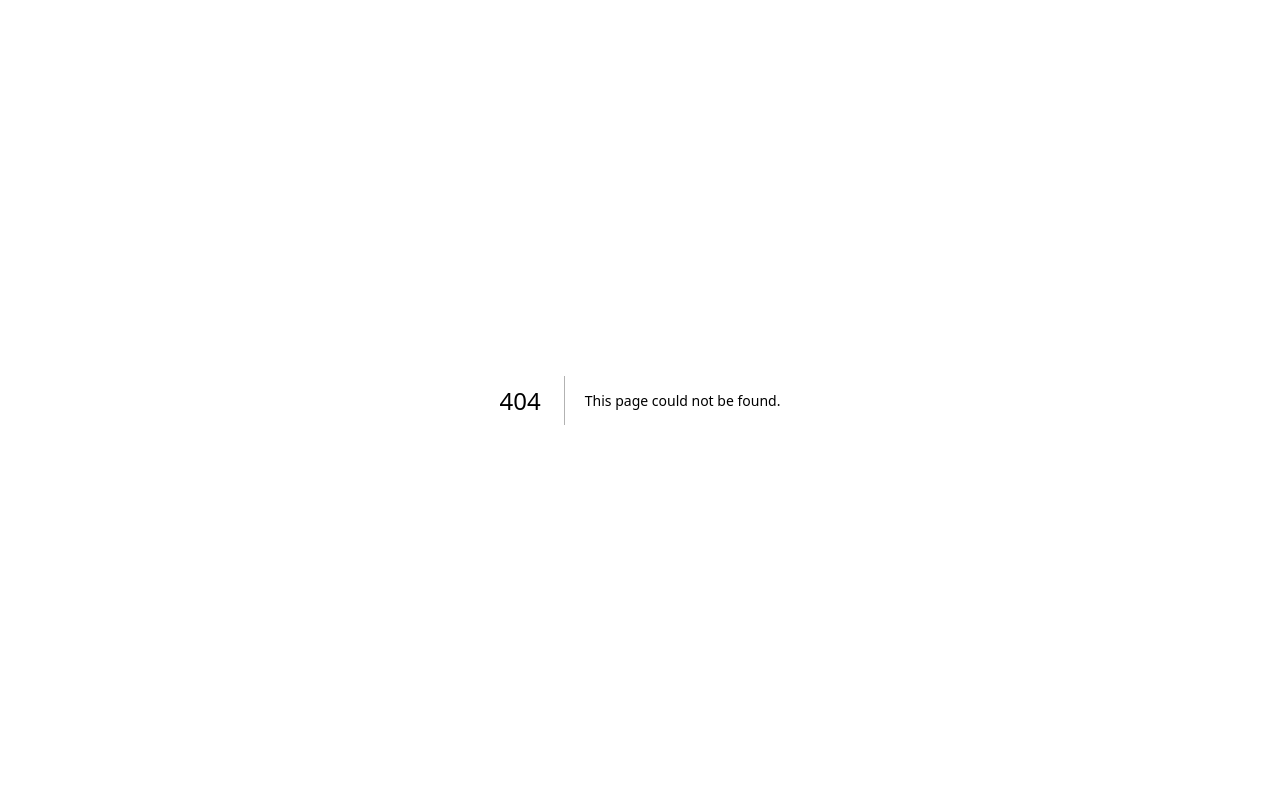
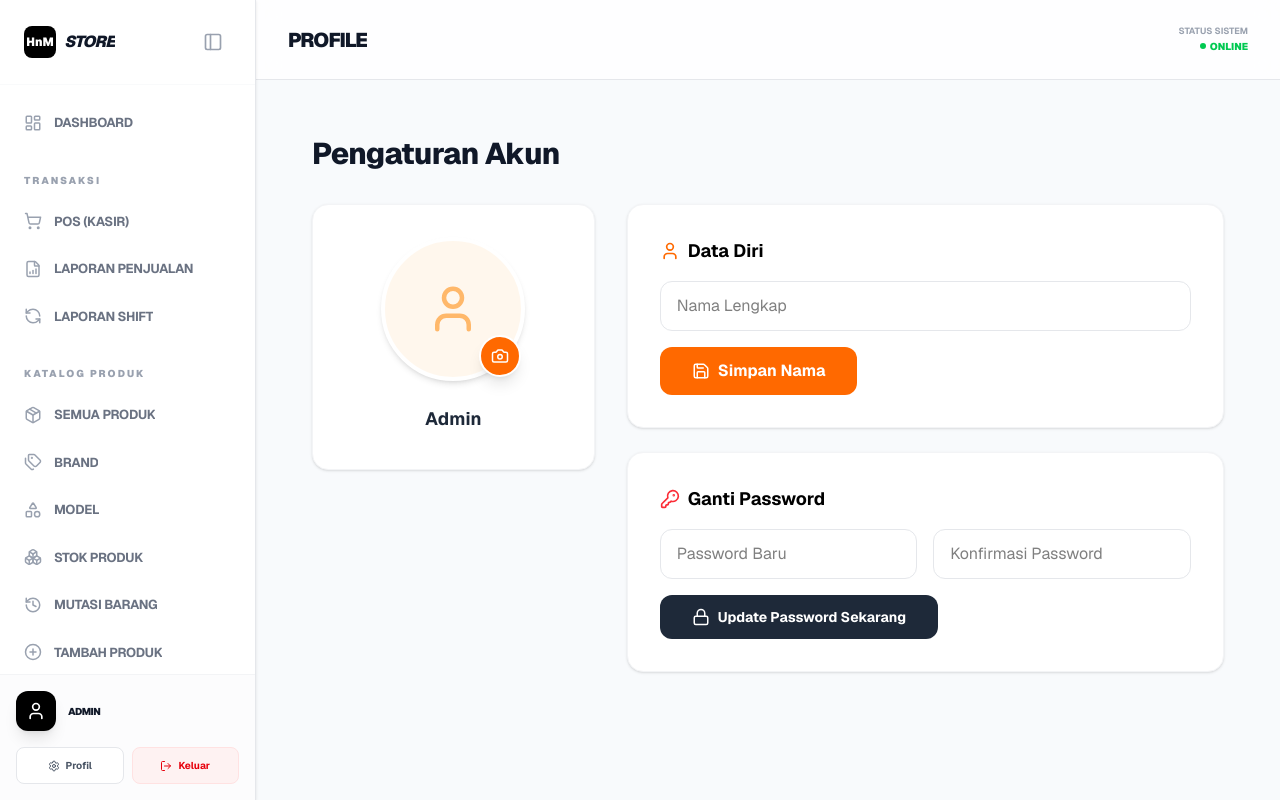
Before and after one commit to Dicoment/hnmstore, a Next.js app: page /admin/profile in a window 1280 px wide. Before the commit this address had no page. Built offline with nearby package versions, Linux system fonts and the light colour scheme; no server answers.

Commit message:
fix: sync media manager with product table and update middleware role

```diff
--- a/app/admin/layout.tsx
+++ b/app/admin/layout.tsx
@@ -49,12 +49,7 @@ export default function AdminLayout({
           .eq('id', user.id)
           .single()
 
-        if (profile) {
-          setAdminName(profile.full_name)
-        } else {
-          const name = user.user_metadata?.username || user.email?.split('@')[0]
-          setAdminName(name)
-        }
+        if (profile) setAdminName(profile.full_name)
       }
     }
     getAdmin()
@@ -75,7 +70,7 @@ export default function AdminLayout({
       {/* Overlay Mobile */}
       {mobileOpen && (
         <div
-          className="fixed inset-0 bg-black/50 z-60 lg:hidden backdrop-blur-sm"
+          className="fixed inset-0 bg-black/60 z-[90] lg:hidden backdrop-blur-sm"
           onClick={() => setMobileOpen(false)}
         />
       )}
@@ -83,30 +78,31 @@ export default function AdminLayout({
       {/* Sidebar */}
       <aside
         className={`
-          bg-white border-r border-gray-200 shadow-sm
+          bg-white border-r border-gray-200 shadow-xl lg:shadow-sm
           transition-all duration-300 ease-in-out
-          fixed h-full z-70 flex flex-col
-          ${collapsed ? "w-20" : "w-64"}
+          fixed h-full z-[100] flex flex-col
+          ${collapsed ? "w-20" : "w-72 lg:w-64"}
           ${mobileOpen ? "translate-x-0" : "-translate-x-full lg:translate-x-0"}
         `}
       >
-        <div className="p-6 flex items-center justify-between border-b border-gray-50">
+        <div className="p-6 flex items-center justify-between border-b border-gray-50 shrink-0">
           {(!collapsed || mobileOpen) && (
             <div className="flex items-center gap-2 animate-in fade-in duration-500">
-              <div className="w-8 h-8 bg-black rounded-lg flex items-center justify-center">
+              <div className="w-8 h-8 bg-black rounded-lg flex items-center justify-center shrink-0">
                 <span className="text-white font-black text-xs">HnM</span>
               </div>
-              <span className="font-black italic tracking-tighter text-gray-900 uppercase">Store</span>
+              <span className="font-black italic tracking-tighter text-gray-900 uppercase truncate">Store</span>
             </div>
           )}
           <button
             onClick={() => mobileOpen ? setMobileOpen(false) : setCollapsed(!collapsed)}
-            className="text-gray-400 hover:bg-gray-100 p-2 rounded-xl transition-all active:scale-90"
+            className="text-gray-400 hover:bg-gray-100 p-2 rounded-xl active:scale-90 transition-all"
           >
-            {mobileOpen ? <CloseIcon size={20} /> : <PanelLeft size={20} className="hidden lg:block" />}
+            {mobileOpen ? <CloseIcon size={20} className="text-black" /> : <PanelLeft size={20} className="hidden lg:block" />}
           </button>
         </div>
 
+        {/* --- MENU LENGKAP GAK ADA YANG DIBUANG --- */}
         <nav className="flex-1 overflow-y-auto px-3 py-4 space-y-1 custom-scrollbar">
           <SidebarItem href="/admin" icon={<LayoutDashboard size={18} />} label="Dashboard" collapsed={collapsed} mobileOpen={mobileOpen} active={pathname === '/admin'} />
 
@@ -129,6 +125,7 @@ export default function AdminLayout({
           <SidebarItem href="/admin/wa-settings" icon={<MessageSquare size={18} />} label="WhatsApp Admin" collapsed={collapsed} mobileOpen={mobileOpen} active={pathname === '/admin/wa-settings'} />
         </nav>
 
+        {/* Footer Sidebar */}
         <div className="p-4 border-t border-gray-100 bg-gray-50/50">
           <div className={`flex items-center gap-3 ${(collapsed && !mobileOpen) ? "justify-center" : ""}`}>
             <div className="w-10 h-10 rounded-xl bg-black flex items-center justify-center text-white shadow-lg shrink-0">
@@ -137,16 +134,16 @@ export default function AdminLayout({
             {(!collapsed || mobileOpen) && (
               <div className="flex-1 min-w-0">
                 <p className="text-[10px] font-black text-gray-900 truncate uppercase tracking-tighter">{adminName}</p>
-                <p className="text-[10px] font-bold text-gray-400 truncate lowercase">{adminEmail}</p>
+                <p className="text-[10px] font-bold text-gray-400 truncate">{adminEmail}</p>
               </div>
             )}
           </div>
           {(!collapsed || mobileOpen) && (
             <div className="grid grid-cols-2 gap-2 mt-4">
-              <Link href="/admin/profile" className="flex items-center justify-center gap-1.5 py-2 bg-white border border-gray-200 rounded-lg text-[10px] font-bold text-gray-600 hover:bg-gray-50 transition-all">
+              <Link href="/admin/profile" className="flex items-center justify-center gap-1.5 py-2.5 bg-white border border-gray-200 rounded-lg text-[10px] font-bold text-gray-600 active:bg-gray-50">
                 <Settings size={12} /> Profil
               </Link>
-              <button onClick={handleLogout} className="flex items-center justify-center gap-1.5 py-2 bg-red-50 border border-red-100 rounded-lg text-[10px] font-bold text-red-600 hover:bg-red-100 transition-all">
+              <button onClick={handleLogout} className="flex items-center justify-center gap-1.5 py-2.5 bg-red-50 border border-red-100 rounded-lg text-[10px] font-bold text-red-600 active:bg-red-100">
                 <LogOut size={12} /> Keluar
               </button>
             </div>
@@ -155,23 +152,23 @@ export default function AdminLayout({
       </aside>
 
       {/* Content Area */}
-      <div className={`flex-1 flex flex-col transition-all duration-300 ${collapsed ? "lg:ml-20" : "lg:ml-64"} ml-0`}>
-        <header className="bg-white/80 backdrop-blur-md border-b border-gray-200 px-4 lg:px-8 py-4 lg:py-6 flex items-center justify-between sticky top-0 z-40">
-          <div className="flex items-center gap-4">
+      <div className={`flex-1 flex flex-col transition-all duration-300 ${collapsed ? "lg:ml-20" : "lg:ml-64"} ml-0 min-w-0`}>
+        <header className="h-16 lg:h-20 bg-white/80 backdrop-blur-md border-b border-gray-200 px-4 lg:px-8 flex items-center justify-between sticky top-0 z-40">
+          <div className="flex items-center gap-4 overflow-hidden">
             <button
               onClick={() => setMobileOpen(true)}
-              className="lg:hidden p-2 bg-gray-100 rounded-xl text-black active:scale-90 transition-all"
+              className="lg:hidden p-2.5 bg-gray-100 rounded-xl text-black active:scale-90 shrink-0"
             >
               <Menu size={20} />
             </button>
-            <h1 className="font-black text-gray-900 text-lg lg:text-xl uppercase tracking-tighter w-2xl truncate">
+            <h1 className="font-black text-gray-900 text-sm lg:text-xl uppercase tracking-tighter truncate">
               {pathname === '/admin' ? 'Overview' : pathname?.split('/').pop()?.replace('-', ' ')}
             </h1>
           </div>
-          <div className="hidden md:flex items-center gap-6 text-right">
+          <div className="hidden sm:flex items-center gap-6 text-right">
             <div>
-              <p className="text-[10px] font-bold text-gray-400 uppercase">Status Sistem</p>
-              <p className="text-xs font-black text-green-500 uppercase flex items-center justify-end gap-1">
+              <p className="text-[9px] font-bold text-gray-400 uppercase">Status Sistem</p>
+              <p className="text-[10px] font-black text-green-500 uppercase flex items-center justify-end gap-1">
                 <span className="w-1.5 h-1.5 bg-green-500 rounded-full animate-pulse" /> Online
               </p>
             </div>
@@ -198,14 +195,14 @@ function SidebarItem({ href, icon, label, collapsed, mobileOpen, active }: any)
     <Link
       href={href}
       className={`
-        flex items-center gap-3 px-3 py-3 rounded-xl transition-all group
+        flex items-center gap-3 px-3 py-3 rounded-xl transition-all group active:scale-[0.98]
         ${active ? "bg-black text-white shadow-lg" : "text-gray-500 hover:bg-gray-100 hover:text-gray-900"}
         ${(collapsed && !mobileOpen) ? "justify-center" : ""}
       `}
     >
-      <span className={`${active ? "text-white" : "text-gray-400 group-hover:text-gray-900"}`}>{icon}</span>
-      {(!collapsed || mobileOpen) && <span className="text-[13px] font-bold uppercase tracking-tight">{label}</span>}
-      {(!collapsed || mobileOpen) && active && <ChevronRight size={14} className="ml-auto opacity-50" />}
+      <span className={`${active ? "text-white" : "text-gray-400 group-hover:text-gray-900"} shrink-0`}>{icon}</span>
+      {(!collapsed || mobileOpen) && <span className="text-[13px] font-bold uppercase tracking-tight truncate">{label}</span>}
+      {(!collapsed || mobileOpen) && active && <ChevronRight size={14} className="ml-auto opacity-50 shrink-0" />}
     </Link>
   )
 }
--- a/app/admin/page.tsx
+++ b/app/admin/page.tsx
@@ -103,11 +103,11 @@ export default function DashboardPage() {
   const maxOmzet = currentMax === 0 ? 1 : currentMax
 
   return (
-    <div className="space-y-6 text-black">
+    <div className="space-y-6  text-black">
 
       {/* 1. STATS GRID RESPONSIVE */}
-      <div className="grid grid-cols-2 lg:grid-cols-4 gap-3 lg:gap-4">
-        <StatCard label="Omzet Hari Ini" value={`Rp ${stats.omzet.toLocaleString()}`} icon={<TrendingUp size={20} className="text-green-500" />} color="bg-green-50" />
+      <div className="grid grid-cols-1 lg:grid-cols-4 gap-3 lg:gap-4">
+        <StatCard label="Omzet Hari Ini" value={`Rp ${stats.omzet.toLocaleString()}`} icon={<TrendingUp size={20} className="text-green-500 " />} color="bg-green-50" />
         <StatCard label="Order Berhasil" value={`${stats.orders} Order`} icon={<ShoppingCart size={20} className="text-blue-500" />} color="bg-blue-50" />
         <StatCard label="Sepatu Terjual" value={`${stats.soldItems} Psg`} icon={<Package size={20} className="text-purple-500" />} color="bg-purple-50" />
         <StatCard label="Stok Tipis" value={`${stats.lowStock} Item`} icon={<AlertTriangle size={20} className="text-red-500" />} color="bg-red-50" />
--- a/app/admin/pos/laporan-shift/page.tsx
+++ b/app/admin/pos/laporan-shift/page.tsx
@@ -234,12 +234,6 @@ export default function LaporanShiftPage() {
             </div>
 
             {/* AGENCY BRANDING */}
-            <div className="flex flex-col items-center gap-4 pb-10">
-                <div className="h-px w-20 bg-gray-200" />
-                <p className="text-[10px] font-black text-gray-300 uppercase tracking-[6px]">
-                  Dicoment Agency <span className="text-black">X</span> HnM Store
-                </p>
-            </div>
           </div>
         )}
       </div>
--- a/app/admin/produk/tambah/page.tsx
+++ b/app/admin/produk/tambah/page.tsx
@@ -52,7 +52,7 @@ export default function TambahProdukPage() {
   // --- LOGIC IMAGE BAWAAN LO ---
   const processFiles = (filesArray: File[]) => {
     const validFiles = filesArray.filter(file => {
-      if (file.size > 1048576) {
+      if (file.size > 153600) { // 1.5 MB = 1536000 bytes
         alert(`File ${file.name} kegedean! Harus di bawah 1 MB.`)
         return false
       }
--- /dev/null
+++ b/app/admin/profile/page.tsx
@@ -0,0 +1,173 @@
+"use client";
+
+import { useState, useEffect } from "react";
+import { createClient } from "@supabase/supabase-js";
+import { User, Mail, Lock, Camera, Save, Loader2, KeyRound } from "lucide-react";
+
+const supabaseUrl = process.env.NEXT_PUBLIC_SUPABASE_URL!;
+const supabaseAnonKey = process.env.NEXT_PUBLIC_SUPABASE_ANON_KEY!;
+const supabase = createClient(supabaseUrl, supabaseAnonKey);
+
+export default function ProfilePage() {
+  const [loading, setLoading] = useState(true);
+  const [updating, setUpdating] = useState(false);
+  const [passLoading, setPassLoading] = useState(false);
+  const [profile, setProfile] = useState({
+    id: "",
+    full_name: "",
+    email: "",
+    avatar_url: "",
+  });
+
+  const [passwordData, setPasswordData] = useState({
+    newPassword: "",
+    confirmPassword: "",
+  });
+
+  useEffect(() => {
+    async function getProfile() {
+      try {
+        const { data: { user }, error: userError } = await supabase.auth.getUser();
+        if (userError || !user) return;
+
+        const { data } = await supabase
+          .from("Profiles")
+          .select("*")
+          .eq("id", user.id)
+          .single();
+
+        setProfile({
+          id: user.id,
+          full_name: data?.full_name || "",
+          email: user.email || "",
+          avatar_url: data?.avatar_url || "",
+        });
+      } finally {
+        setLoading(false);
+      }
+    }
+    getProfile();
+  }, []);
+
+  const handleUpdateProfile = async (e: React.FormEvent) => {
+    e.preventDefault();
+    setUpdating(true);
+    const { error } = await supabase
+      .from("Profiles")
+      .update({ full_name: profile.full_name })
+      .eq("id", profile.id);
+
+    if (error) alert("Gagal update profil: " + error.message);
+    else alert("Nama berhasil diperbarui!");
+    setUpdating(false);
+  };
+
+  // FITUR UBAH PASSWORD LANGSUNG
+  const handleUpdatePassword = async (e: React.FormEvent) => {
+    e.preventDefault();
+    if (passwordData.newPassword !== passwordData.confirmPassword) {
+      alert("Konfirmasi password tidak cocok!");
+      return;
+    }
+    if (passwordData.newPassword.length < 6) {
+      alert("Password minimal 6 karakter!");
+      return;
+    }
+
+    setPassLoading(true);
+    const { error } = await supabase.auth.updateUser({
+      password: passwordData.newPassword
+    });
+
+    if (error) {
+      alert("Gagal ubah password: " + error.message);
+    } else {
+      alert("Password berhasil diubah!");
+      setPasswordData({ newPassword: "", confirmPassword: "" });
+    }
+    setPassLoading(false);
+  };
+
+  if (loading) return (
+    <div className="flex flex-col items-center justify-center min-h-[60vh]">
+      <Loader2 className="animate-spin text-orange-500 mb-2" size={32} />
+      <p className="text-gray-500 text-sm">Memuat profil...</p>
+    </div>
+  );
+
+  return (
+    <div className="p-4 md:p-8 max-w-5xl mx-auto space-y-8">
+      <div>
+        <h1 className="text-3xl font-extrabold text-gray-900 tracking-tight text-center md:text-left">Pengaturan Akun</h1>
+      </div>
+
+      <div className="grid grid-cols-1 lg:grid-cols-3 gap-8">
+        {/* Kiri: Foto */}
+        <div className="bg-white p-8 rounded-2xl shadow-sm border border-gray-100 flex flex-col items-center h-fit">
+          <div className="relative group">
+            <div className="w-36 h-36 rounded-full bg-orange-50 flex items-center justify-center overflow-hidden border-4 border-white shadow-md">
+              {profile.avatar_url ? (
+                <img src={profile.avatar_url} alt="Avatar" className="w-full h-full object-cover" />
+              ) : (
+                <User size={54} className="text-orange-300" />
+              )}
+            </div>
+            <button className="absolute bottom-1 right-1 p-2.5 bg-orange-500 rounded-full text-white shadow-lg border-2 border-white">
+              <Camera size={18} />
+            </button>
+          </div>
+          <div className="mt-6 text-center">
+            <h2 className="font-bold text-gray-800 text-lg">{profile.full_name || "Admin"}</h2>
+            <p className="text-xs text-gray-400 mt-1">{profile.email}</p>
+          </div>
+        </div>
+
+        {/* Kanan: Form Data & Keamanan */}
+        <div className="lg:col-span-2 space-y-6">
+          {/* Update Nama */}
+          <div className="bg-white p-6 md:p-8 rounded-2xl shadow-sm border border-gray-100">
+            <h3 className="text-lg font-bold mb-4 flex items-center gap-2"><User size={20} className="text-orange-500"/> Data Diri</h3>
+            <form onSubmit={handleUpdateProfile} className="space-y-4">
+              <input
+                type="text"
+                className="w-full px-4 py-3 border border-gray-200 rounded-xl focus:ring-2 focus:ring-orange-500 outline-none transition"
+                value={profile.full_name}
+                onChange={(e) => setProfile({ ...profile, full_name: e.target.value })}
+                placeholder="Nama Lengkap"
+              />
+              <button disabled={updating} className="w-full md:w-auto bg-orange-500 text-white px-8 py-3 rounded-xl font-bold flex items-center justify-center gap-2 transition hover:bg-orange-600 disabled:opacity-50">
+                {updating ? <Loader2 className="animate-spin" size={18} /> : <Save size={18} />} Simpan Nama
+              </button>
+            </form>
+          </div>
+
+          {/* Update Password Tanpa Verif Email */}
+          <div className="bg-white p-6 md:p-8 rounded-2xl shadow-sm border border-gray-100">
+            <h3 className="text-lg font-bold mb-4 flex items-center gap-2"><KeyRound size={20} className="text-red-500"/> Ganti Password</h3>
+            <form onSubmit={handleUpdatePassword} className="space-y-4">
+              <div className="grid grid-cols-1 md:grid-cols-2 gap-4">
+                <input
+                  type="password"
+                  className="w-full px-4 py-3 border border-gray-200 rounded-xl focus:ring-2 focus:ring-red-500 outline-none transition"
+                  value={passwordData.newPassword}
+                  onChange={(e) => setPasswordData({ ...passwordData, newPassword: e.target.value })}
+                  placeholder="Password Baru"
+                />
+                <input
+                  type="password"
+                  className="w-full px-4 py-3 border border-gray-200 rounded-xl focus:ring-2 focus:ring-red-500 outline-none transition"
+                  value={passwordData.confirmPassword}
+                  onChange={(e) => setPasswordData({ ...passwordData, confirmPassword: e.target.value })}
+                  placeholder="Konfirmasi Password"
+                />
+              </div>
+              <button disabled={passLoading} className="w-full md:w-auto bg-gray-800 text-white px-8 py-3 rounded-xl font-bold flex items-center justify-center gap-2 transition hover:bg-black disabled:opacity-50 text-sm">
+                {passLoading ? <Loader2 className="animate-spin" size={18} /> : <Lock size={18} />} Update Password Sekarang
+              </button>
+            </form>
+          </div>
+        </div>
+      </div>
+    </div>
+  );
+}
--- a/middleware.ts
+++ b/middleware.ts
@@ -26,43 +26,43 @@ export async function middleware(request: NextRequest) {
     }
   )
 
-  const { data: { session } } = await supabase.auth.getSession()
+  // 1. Pakai getUser() untuk validasi keamanan terbaru
+  const { data: { user } } = await supabase.auth.getUser()
 
   const path = request.nextUrl.pathname
   const isAuthPage = path === '/login'
   const isAdminPage = path.startsWith('/admin')
-  // Pastikan halaman unauthorized tidak ikut dicek role-nya biar tidak looping redirect
   const isUnauthorizedPage = path === '/admin/unauthorized'
 
-  // 1. PROTEKSI BELUM LOGIN
-  if (isAdminPage && !session && !isUnauthorizedPage) {
+  if (isAdminPage && !user && !isUnauthorizedPage) {
     return NextResponse.redirect(new URL('/login', request.url))
   }
 
-  // 2. PROTEKSI SUDAH LOGIN
-  if (isAuthPage && session) {
+  if (isAuthPage && user) {
     return NextResponse.redirect(new URL('/admin', request.url))
   }
 
-  // 3. PROTEKSI ROLE (OWNER VS KARYAWAN)
-  if (session && isAdminPage && !isUnauthorizedPage) {
-    const ownerOnlyPaths = [
-      '/admin/tim',
-      '/admin/pos/laporan-penjualan',
-      '/admin/laporan'
-    ]
-
+  // 2. PROTEKSI ROLE DENGAN BYPASS CACHE
+  if (user && isAdminPage && !isUnauthorizedPage) {
+    const ownerOnlyPaths = ['/admin/tim', '/admin/pos/laporan-penjualan', '/admin/laporan']
     const isAccessingRestricted = ownerOnlyPaths.some(p => path.startsWith(p))
 
     if (isAccessingRestricted) {
+      // Kita tambahkan abortSignal atau query unik agar tidak kena cache Next.js
       const { data: profile } = await supabase
         .from('Profiles')
         .select('role')
-        .eq('id', session.user.id)
+        .eq('id', user.id)
         .single()
 
-      // Jika role-nya KARYAWAN atau tidak punya data profil, lempar ke halaman keren yang kita buat tadi
-      if (!profile || profile.role === 'KARYAWAN') {
+      const userRole = profile?.role?.toString().trim().toUpperCase()
+
+      // LOGGING UNTUK DEBUGGING (Cek di terminal VS Code lu pas lu klik menu)
+      console.log(`DEBUG: User ${user.email} Role Terdeteksi: [${userRole}]`)
+
+      // IZINKAN JIKA SUPERADMIN ATAU OWNER
+      if (userRole !== 'SUPERADMIN' && userRole !== 'OWNER') {
+        console.log("RESULT: REDIRECT TO UNAUTHORIZED")
         return NextResponse.redirect(new URL('/admin/unauthorized', request.url))
       }
     }
```
Also changed, not shown: app/admin/media/page.tsx (+29 -10 lines).
